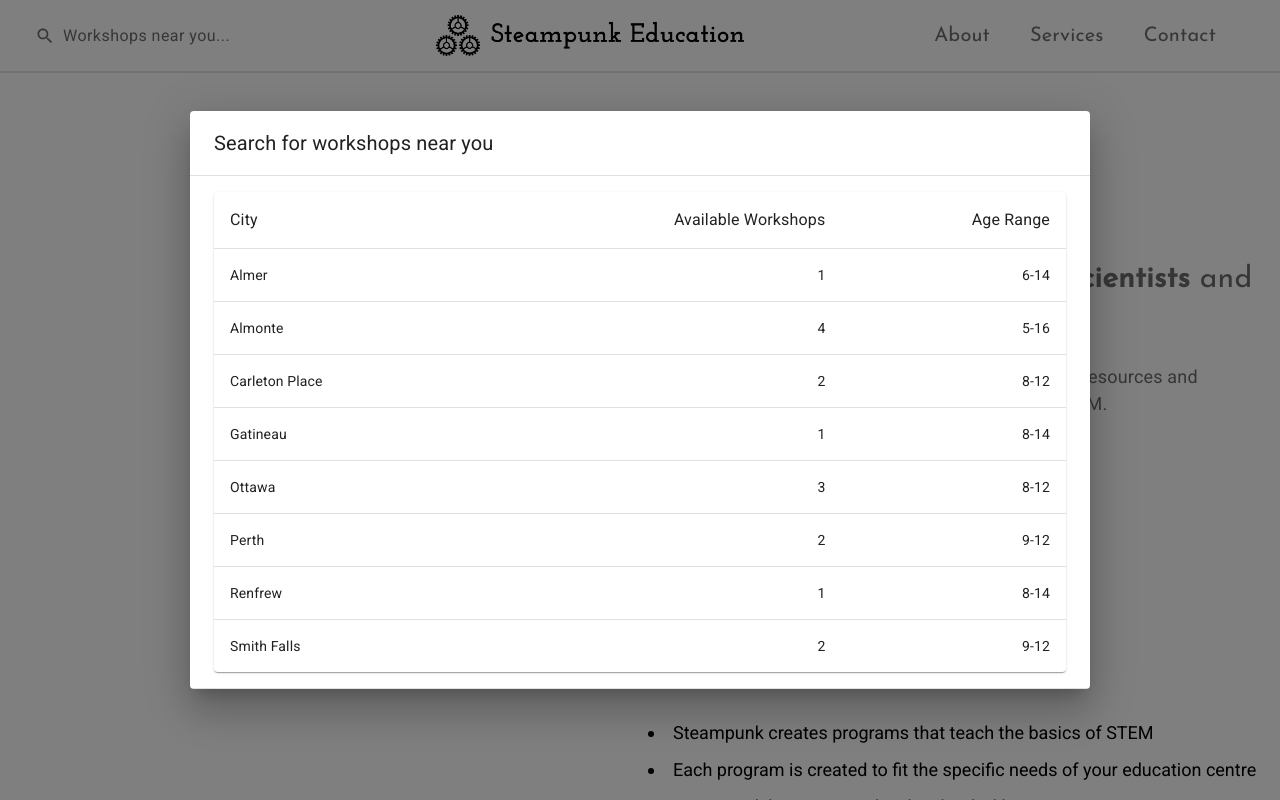
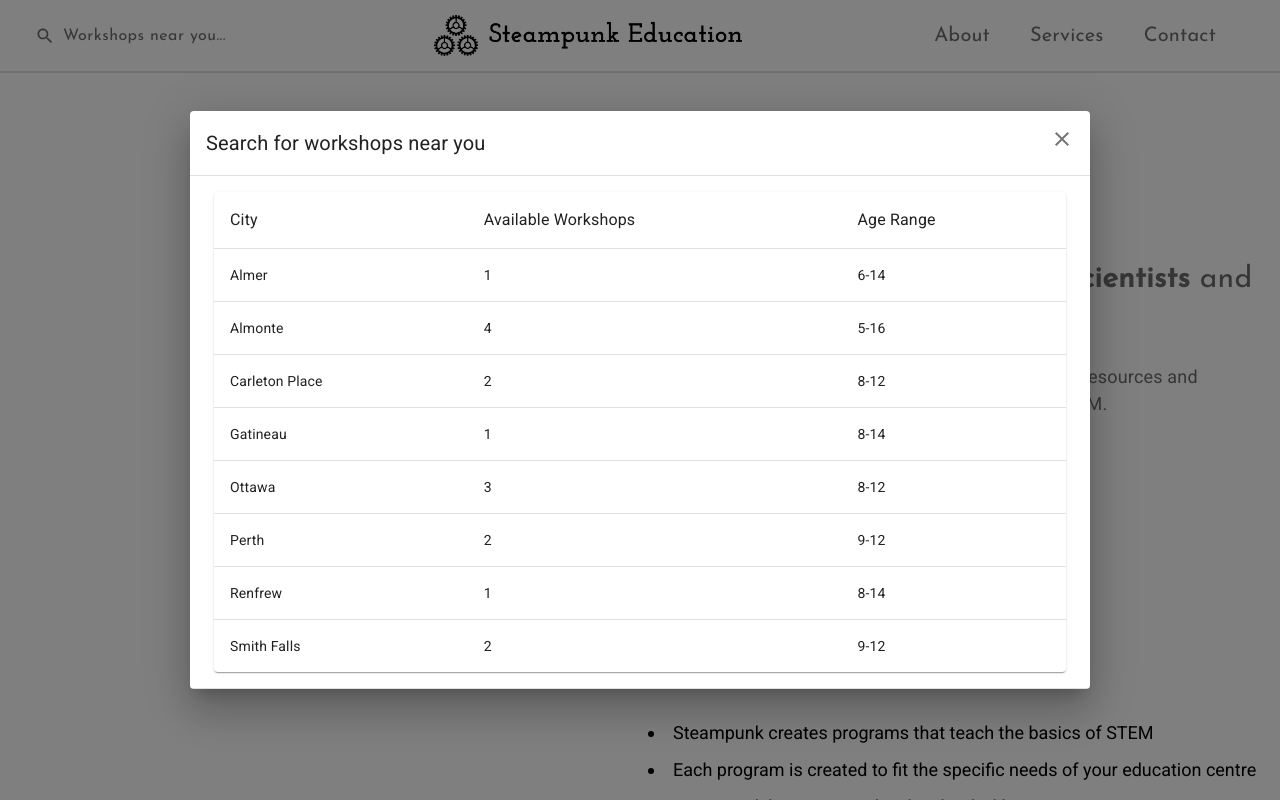
Before and after one commit to thePianoKid/SEG-3125-Project-2, a React (Create React App) app: page / in a window 1280 px wide. Both pictures are taken after a click on the button "Workshops near you...". Shown: the top 800 px of the page. Built offline with nearby package versions, Linux system fonts and the light colour scheme.

Commit message:
Added workshop search

```diff
--- a/src/components/Navbar.jsx
+++ b/src/components/Navbar.jsx
@@ -62,7 +62,7 @@ function Navbar() {
             variant="outlined"
             onClick={handleSearchOpen}
             sx={{
-              fontFamily: "Roboto",
+              fontFamily: "Josefin Sans",
               fontSize: "16px",
               color: properties.style.primary.grey,
               border: properties.style.primary.grey,
--- a/src/components/WorkshopSearch.jsx
+++ b/src/components/WorkshopSearch.jsx
@@ -1,4 +1,4 @@
-import * as React from "react";
+import { React, useState } from "react";
 import Table from "@mui/material/Table";
 import TableBody from "@mui/material/TableBody";
 import TableCell from "@mui/material/TableCell";
@@ -6,57 +6,130 @@ import TableContainer from "@mui/material/TableContainer";
 import TableHead from "@mui/material/TableHead";
 import TableRow from "@mui/material/TableRow";
 import Paper from "@mui/material/Paper";
-import { Dialog, DialogContent, DialogTitle } from "@mui/material";
+import {
+  Button,
+  Dialog,
+  DialogContent,
+  DialogTitle,
+  IconButton,
+} from "@mui/material";
+import CloseIcon from "@mui/icons-material/Close";
+import { properties } from "../properties";
 
-function createData(city, availableWorkshops, ageRange) {
+function createCityData(city, availableWorkshops, ageRange) {
   return { city, availableWorkshops, ageRange };
 }
 
-const rows = [
-  createData("Almer", 1, "6-14"),
-  createData("Almonte", 4, "5-16"),
-  createData("Carleton Place", 2, "8-12"),
-  createData("Gatineau", 1, "8-14"),
-  createData("Ottawa", 3, "8-12"),
-  createData("Perth", 2, "9-12"),
-  createData("Renfrew", 1, "8-14"),
-  createData("Smith Falls", 2, "9-12"),
-];
+function createWorkshopData(name, educationCentre, ageRange) {
+  return { name, educationCentre, ageRange };
+}
+
+function BootstrapDialogTitle(props) {
+  const { children, onClose, searchForCity, setSearchForCity, ...other } = props;
+
+  return (
+    <DialogTitle sx={{ m: 0, p: 2 }} {...other}>
+      {children}
+      {searchForCity ? (
+        <IconButton
+          aria-label="close"
+          onClick={onClose}
+          sx={{
+            position: "absolute",
+            right: 8,
+            top: 8,
+          }}
+        >
+          <CloseIcon />
+        </IconButton>
+      ) : (
+        <Button
+          sx={{
+            color: properties.style.primary.grey,
+            position: "absolute",
+            right: 8,
+            top: 8,
+          }}
+          // onClick={() => setSearchForCity(true)}
+        >
+          Back
+        </Button>
+      )}
+    </DialogTitle>
+  );
+}
 
 function WorkshopSearchCity({ onClose, selectedValue, open }) {
+  const [searchForCity, setSearchForCity] = useState(true);
+
+  const [rows, setRows] = useState([
+    createCityData("Almer", 1, "6-14"),
+    createCityData("Almonte", 4, "5-16"),
+    createCityData("Carleton Place", 2, "8-12"),
+    createCityData("Gatineau", 1, "8-14"),
+    createCityData("Ottawa", 3, "8-12"),
+    createCityData("Perth", 2, "9-12"),
+    createCityData("Renfrew", 1, "8-14"),
+    createCityData("Smith Falls", 2, "9-12"),
+  ]);
+
   const handleClose = () => {
     onClose(selectedValue);
   };
 
-  const handleCityClick = (city) => {
-    onClose(city);
+  const handleCityClick = (row) => {
+    let workshopData = [];
+    for (let i = 1; i < row.availableWorkshops + 1; i++) {
+      workshopData.push(
+        createWorkshopData(
+          "Example workshop " + i.toString(),
+          "Example Education Centre",
+          row.ageRange
+        )
+      );
+    }
+
+    setSearchForCity(false);
+    setRows(workshopData);
   };
 
   return (
     <Dialog onClose={handleClose} open={open} fullWidth={true} maxWidth={"md"}>
-      <DialogTitle>Search for workshops near you</DialogTitle>
+      <BootstrapDialogTitle onClose={handleClose} searchForCity={searchForCity} setSearchForCity={setSearchForCity}>
+        Search for workshops near you
+      </BootstrapDialogTitle>
       <DialogContent dividers>
         <TableContainer component={Paper}>
           <Table sx={{ minWidth: 650 }} aria-label="simple table">
             <TableHead>
               <TableRow>
                 <TableCell sx={{ fontSize: "16px" }}>City</TableCell>
-                <TableCell sx={{ fontSize: "16px" }} align="right">Available Workshops</TableCell>
-                <TableCell sx={{ fontSize: "16px" }} align="right">Age Range</TableCell>
+                <TableCell sx={{ fontSize: "16px" }}>
+                  Available Workshops
+                </TableCell>
+                <TableCell sx={{ fontSize: "16px" }}>Age Range</TableCell>
               </TableRow>
             </TableHead>
             <TableBody>
               {rows.map((row) => (
                 <TableRow
-                  key={row.city}
-                  sx={{ "&:last-child td, &:last-child th": { border: 0 } }}
-                  onClick={() => handleCityClick(row.city)}
+                  hover
+                  key={searchForCity ? row.city : row.name}
+                  sx={{
+                    "&:last-child td, &:last-child th": { border: 0 },
+                    "&:hover": { cursor: "pointer" },
+                  }}
+                  onClick={() => handleCityClick(row)}
                 >
                   <TableCell component="th" scope="row">
-                    {row.city}
+                    {searchForCity ? row.city : row.name}
                   </TableCell>
-                  <TableCell align="right">{row.availableWorkshops}</TableCell>
-                  <TableCell align="right">{row.ageRange}</TableCell>
+                  <TableCell>
+                    {searchForCity
+                      ? row.availableWorkshops
+                      : row.educationCentre}
+                  </TableCell>
+                  <TableCell>{row.ageRange}</TableCell>
                 </TableRow>
               ))}
             </TableBody>
```
